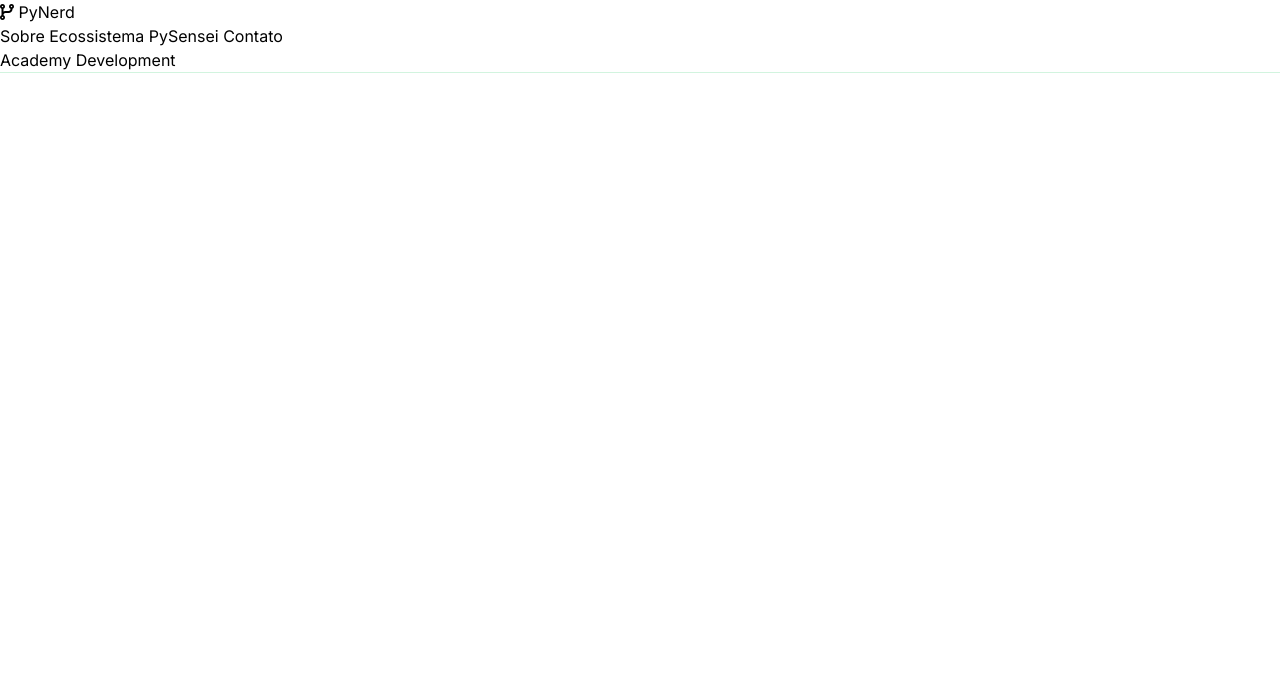
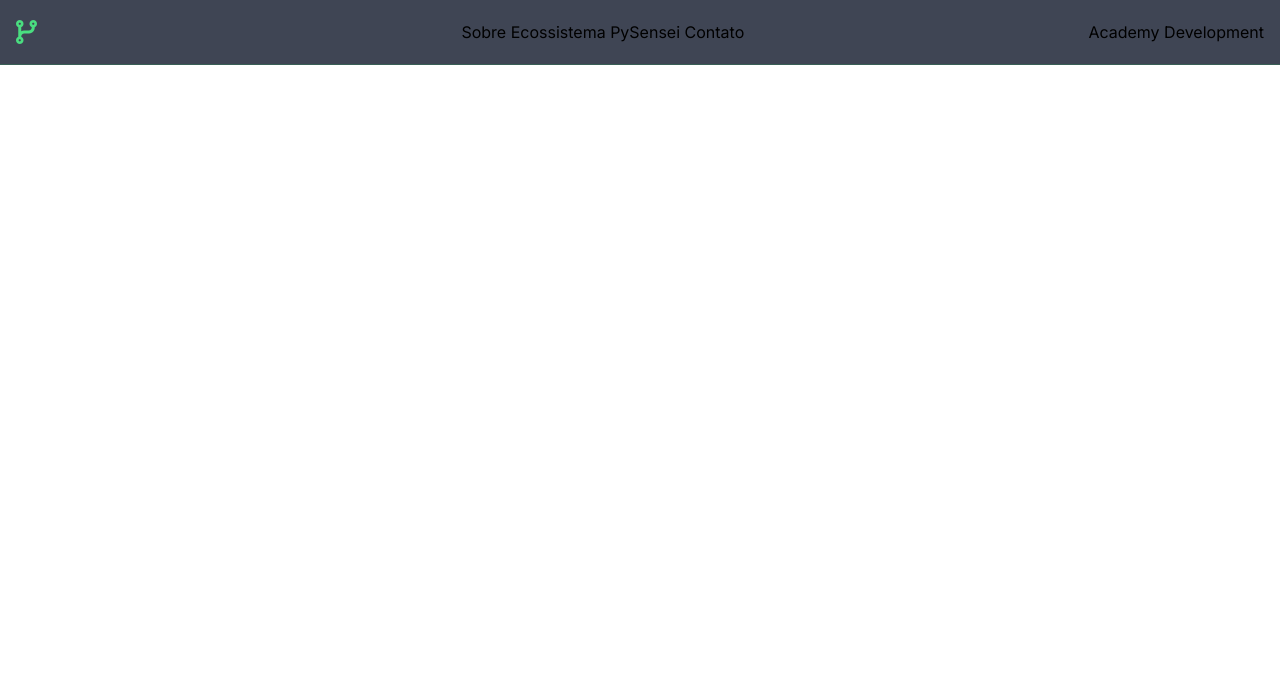
Before and after one commit to Emicy963/PyNerd, a plain HTML site: page index.html in a window 1280 px wide. Shown: the top 700 px of the page. Drawn offline with nearby package versions, Linux system fonts and the light colour scheme; a web font is replaced by a local one.

Commit message:
feat(navbar): Working in style of the navbar

```diff
--- a/index.html
+++ b/index.html
@@ -47,6 +47,18 @@
             50% { transform: translateY(-5px); }
         }
 
+        .gradient-text {
+            background: linear-gradient(to-right, #4ade80, #22d3ee);
+            -webkit-background-clip: text;
+            background-clip: text;
+            -webkit-text-fill-color: transparent;
+        }
+
+        .glass {
+            backdrop-filter: blur(10px);
+            background: rgba(15, 23, 42, 0.8);
+        }
+
         .whatsapp-float {
             position: fixed;
             bottom: 30px;
@@ -66,9 +78,10 @@
 
     <!-- Navbar -->
     <nav class="glass fixed w-full top-0 z-50 border-b border-green-500/20">
-        <div>
-            <i class="fas fa-code-branch"></i>
-            <span>PyNerd</span>
+        <div class="container mx-auto px-4 py-4 flex justify-between items-center">
+            <div class="flex items-center space-x-2">
+                <i class="fas fa-code-branch text-2xl text-green-400"></i>
+                <span class="font-mono font-bold text-xl gradient-text">PyNerd</span>
             </div>
             <div>
                 <a href="#">Sobre</a>
@@ -84,6 +97,7 @@
                     Development
                 </a>
             </div>
+        </div>
     </nav>
 </body>
 </html>
```
Lines whose indentation alone changed are shown as unchanged.
